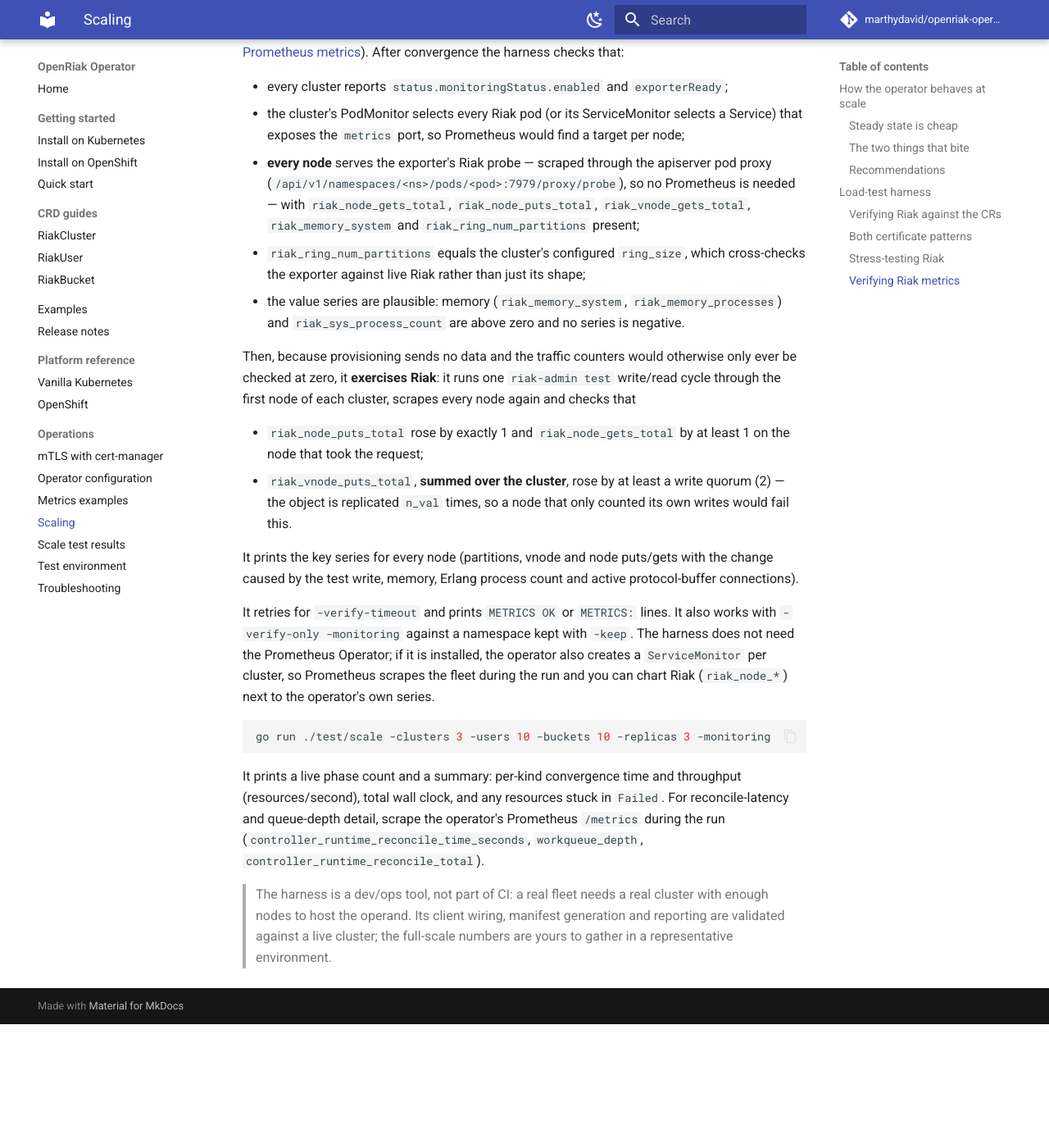
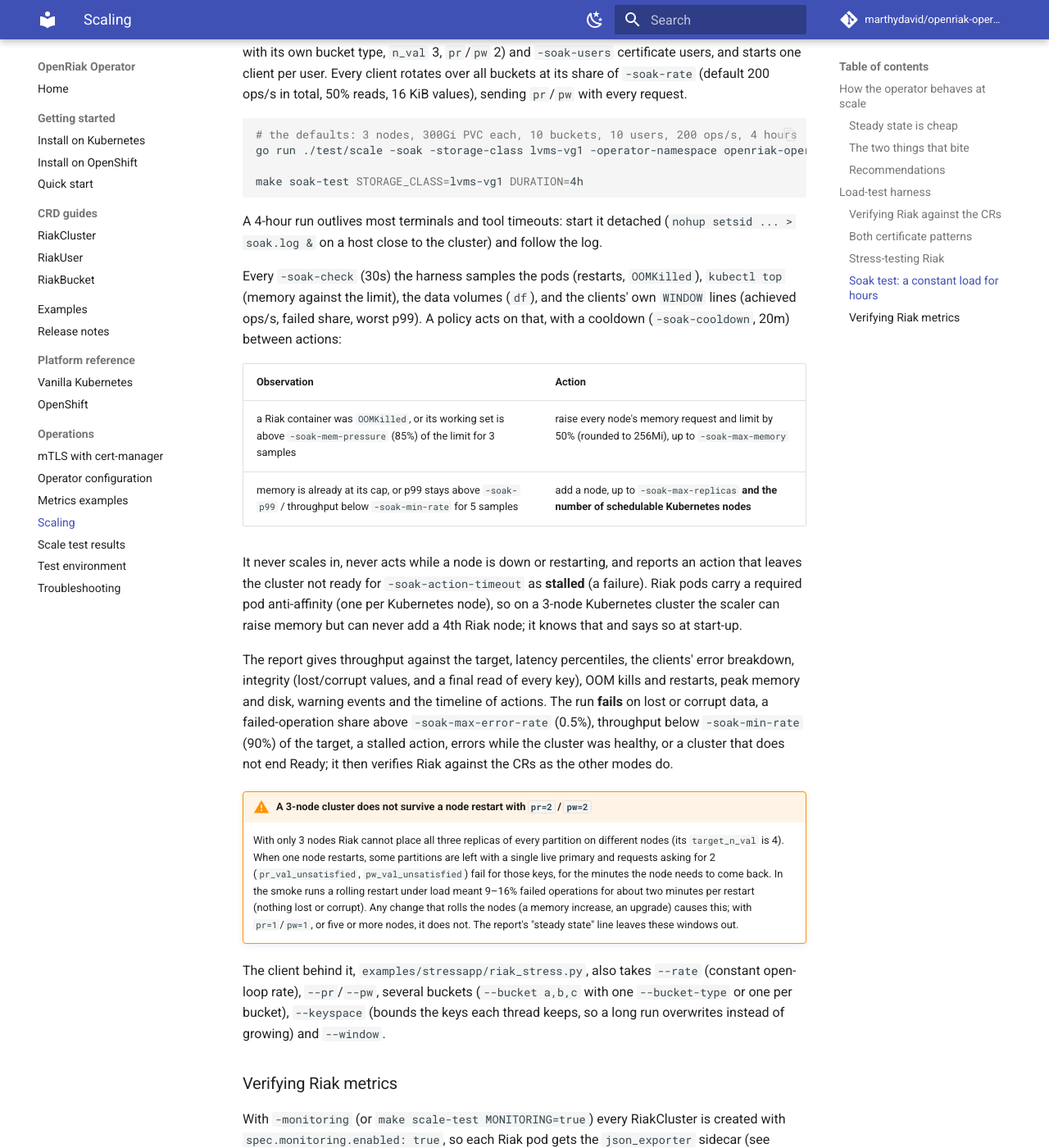
Before and after one commit to marthydavid/openriak-operator, an MkDocs documentation site: the page built from docs/scaling.md, in a window 1280 px wide and 1400 px high, scrolled down 5426 px. Shown: the whole window at 82% size. Built offline with MkDocs 1.6.1 and Material for MkDocs 9.7.7, drawn with Linux system fonts in a browser that asks for light colours; comment, search, counter and statistics services are not loaded; before the commit the page ends 6675 px from its top, so only the background shows below that; some of the changed text lies outside the part shown.

Commit message:
docs: soak test, stress client flags; make soak-test / test-stressapp
Co-Authored-By: Claude Sonnet 5.5 <noreply@anthropic.com>

````diff
--- a/docs/scaling.md
+++ b/docs/scaling.md
@@ -202,6 +202,58 @@ It prints a table per cluster (ops/s, put and get latency p50/p95/p99, errors, l
     The client is a Python script. It is a load generator for checking correctness and behavior under
     concurrent load, not a measurement of Riak's maximum throughput; add `-stress-clients` to push harder.
 
+### Soak test: a constant load for hours
+
+`-soak` is a different kind of run: instead of "how fast", it asks "does one cluster hold a
+**constant** load for hours, and what happens to it". It builds one TLS cluster, `-soak-buckets`
+buckets (each with its own bucket type, `n_val` 3, `pr`/`pw` 2) and `-soak-users` certificate users,
+and starts one client per user. Every client rotates over all buckets at its share of `-soak-rate`
+(default 200 ops/s in total, 50% reads, 16 KiB values), sending `pr`/`pw` with every request.
+
+```bash
+# the defaults: 3 nodes, 300Gi PVC each, 10 buckets, 10 users, 200 ops/s, 4 hours
+go run ./test/scale -soak -storage-class lvms-vg1 -operator-namespace openriak-operator -verify-timeout 15m
+
+make soak-test STORAGE_CLASS=lvms-vg1 DURATION=4h
+```
+
+A 4-hour run outlives most terminals and tool timeouts: start it detached (`nohup setsid ... > soak.log &`
+on a host close to the cluster) and follow the log.
+
+Every `-soak-check` (30s) the harness samples the pods (restarts, `OOMKilled`), `kubectl top` (memory
+against the limit), the data volumes (`df`), and the clients' own `WINDOW` lines (achieved ops/s,
+failed share, worst p99). A policy acts on that, with a cooldown (`-soak-cooldown`, 20m) between actions:
+
+| Observation | Action |
+|-------------|--------|
+| a Riak container was `OOMKilled`, or its working set is above `-soak-mem-pressure` (85%) of the limit for 3 samples | raise every node's memory request and limit by 50% (rounded to 256Mi), up to `-soak-max-memory` |
+| memory is already at its cap, or p99 stays above `-soak-p99` / throughput below `-soak-min-rate` for 5 samples | add a node, up to `-soak-max-replicas` **and the number of schedulable Kubernetes nodes** |
+
+It never scales in, never acts while a node is down or restarting, and reports an action that leaves the
+cluster not ready for `-soak-action-timeout` as **stalled** (a failure). Riak pods carry a required pod
+anti-affinity (one per Kubernetes node), so on a 3-node Kubernetes cluster the scaler can raise memory but
+can never add a 4th Riak node; it knows that and says so at start-up.
+
+The report gives throughput against the target, latency percentiles, the clients' error breakdown,
+integrity (lost/corrupt values, and a final read of every key), OOM kills and restarts, peak memory and
+disk, warning events and the timeline of actions. The run **fails** on lost or corrupt data, a failed-operation
+share above `-soak-max-error-rate` (0.5%), throughput below `-soak-min-rate` (90%) of the target, a stalled
+action, errors while the cluster was healthy, or a cluster that does not end Ready; it then verifies Riak
+against the CRs as the other modes do.
+
+!!! warning "A 3-node cluster does not survive a node restart with `pr=2` / `pw=2`"
+    With only 3 nodes Riak cannot place all three replicas of every partition on different nodes (its
+    `target_n_val` is 4). When one node restarts, some partitions are left with a single live primary and
+    requests asking for 2 (`pr_val_unsatisfied`, `pw_val_unsatisfied`) fail for those keys, for the minutes
+    the node needs to come back. In the smoke runs a rolling restart under load meant 9–16% failed
+    operations for about two minutes per restart (nothing lost or corrupt). Any change that rolls the
+    nodes (a memory increase, an upgrade) causes this; with `pr=1`/`pw=1`, or five or more nodes, it does not.
+    The report's "steady state" line leaves these windows out.
+
+The client behind it, `examples/stressapp/riak_stress.py`, also takes `--rate` (constant open-loop rate),
+`--pr`/`--pw`, several buckets (`--bucket a,b,c` with one `--bucket-type` or one per bucket), `--keyspace`
+(bounds the keys each thread keeps, so a long run overwrites instead of growing) and `--window`.
+
 ### Verifying Riak metrics
 
 With `-monitoring` (or `make scale-test MONITORING=true`) every RiakCluster is
````
Also changed, not shown: examples/stressapp/README.md (+15 -0 lines), 1 other file.
